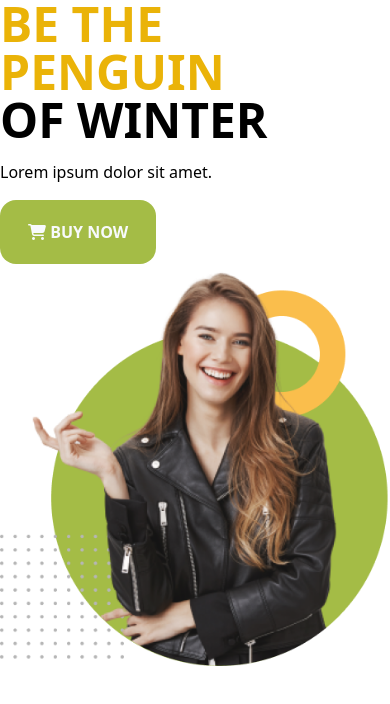
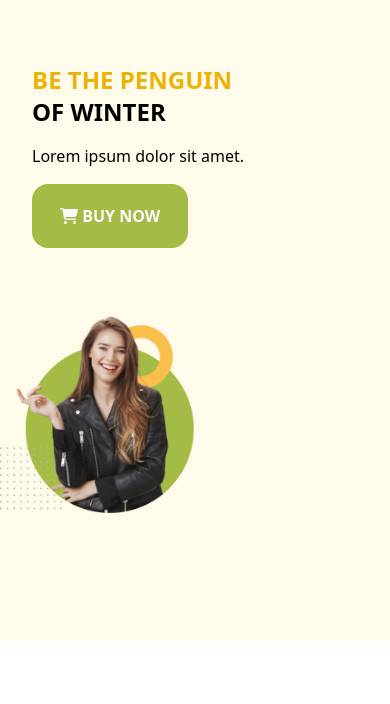
Before and after one commit to Shariq-tj/penguin-fashion, a plain HTML site: page index.html in a window 390 px wide. Drawn offline with nearby package versions, Linux system fonts and the light colour scheme.

Commit message:
added header responsive

```diff
--- a/index.html
+++ b/index.html
@@ -22,10 +22,10 @@
 </head>
 
 <body>
-    <header>
-        <section class="container mx-auto">
-            <div class="space-y-4">
-                <h1 class="text-5xl uppercase font-bold">
+    <header class="bg-amber-50 pb-32 pt-16">
+        <section class="container mx-auto sm:flex items-center justify-around">
+            <div class="space-y-4 ml-8">
+                <h1 class=" text-2xl sm:text-5xl uppercase font-bold">
                     <span class="text-yellow-500">Be the Penguin</span>
                     <br>
                     <span>of Winter</span>
@@ -35,8 +35,8 @@
                       <i class="fa-solid fa-cart-shopping"></i>
                     Buy Now</button>
             </div>
-            <div>
-                <img src="/images/model.png" alt="">
+            <div class="pt-16">
+                <img class="w-1/2 sm:w-full" src="/images/model.png" alt="">
             </div>
         </section>
     </header>
```
